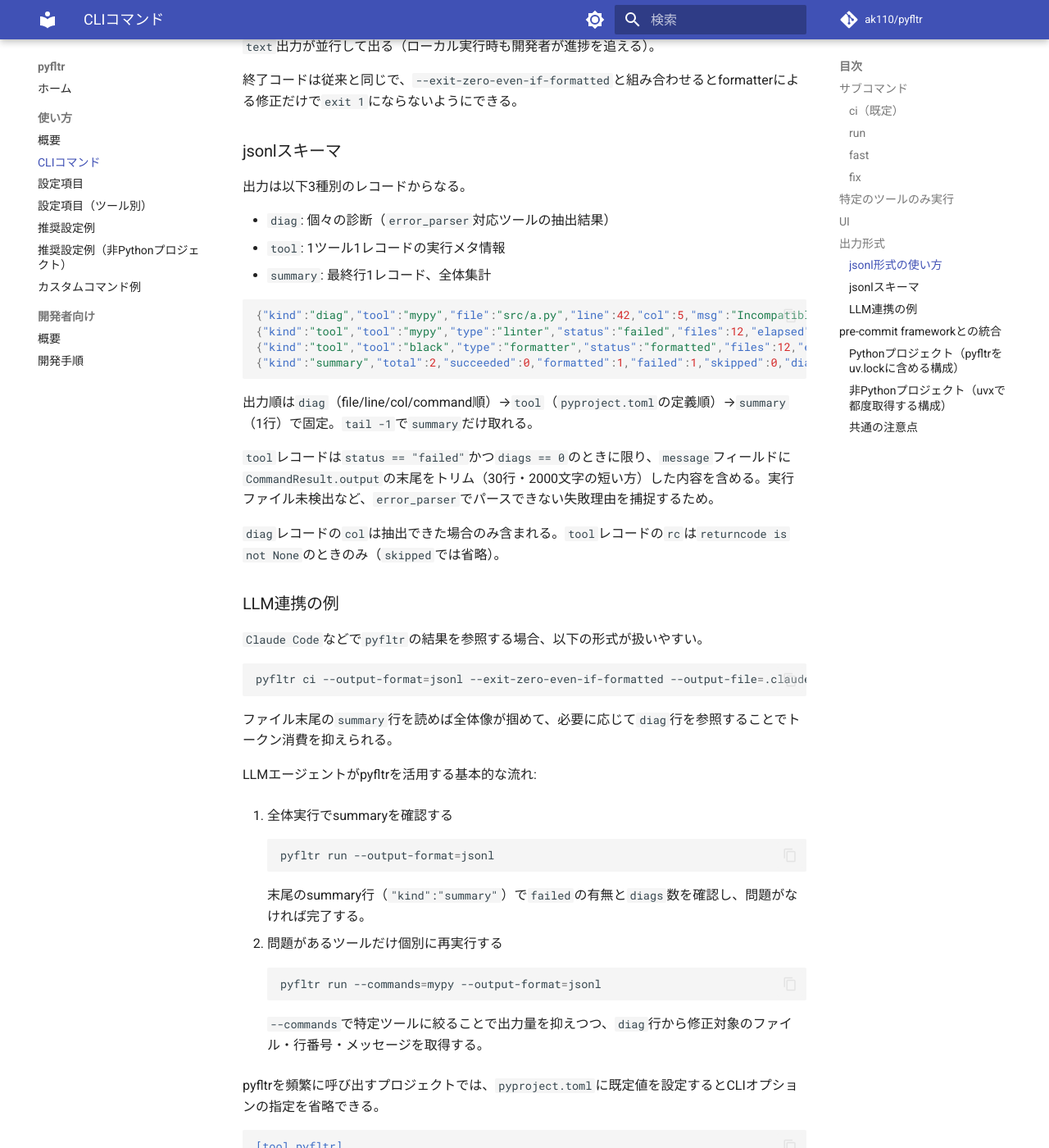
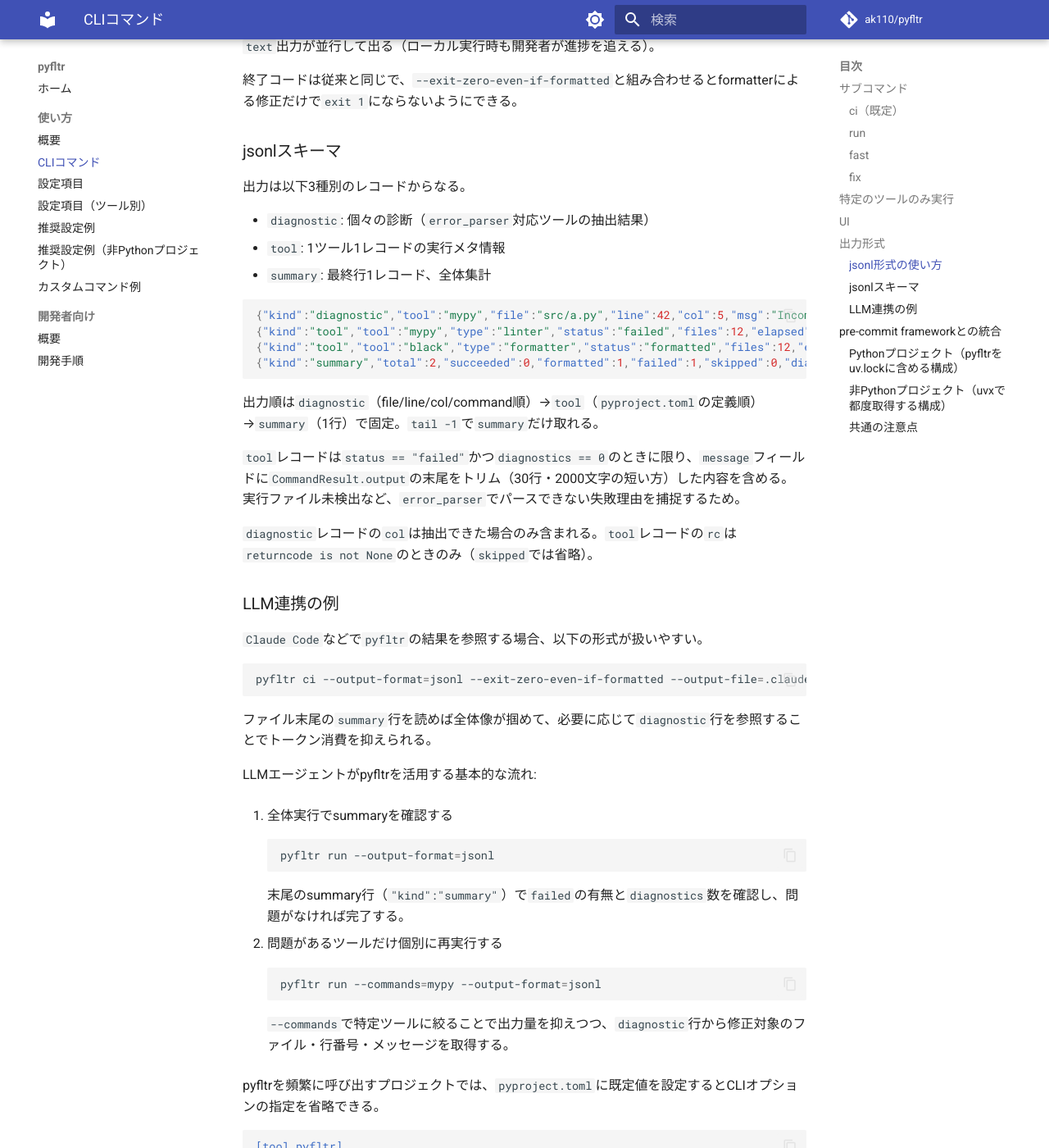
Before and after one commit to ak110/pyfltr, an MkDocs documentation site: the page built from docs/guide/usage.md, in a window 1280 px wide and 1400 px high, scrolled down 4253 px. Shown: the whole window at 82% size. Built offline with MkDocs 1.6.1 and Material for MkDocs 9.7.7, drawn with Linux system fonts in a browser that asks for light colours; comment, search, counter and statistics services are not loaded.

Commit message:
feat!: jsonlスキーマのdiag/diagsをdiagnostic/diagnosticsにリネーム
他フィールドがフルスペル（status/elapsed等）であることとの整合を
優先し、kind値およびカウントフィールド名を揃える。

破壊的変更: jsonl出力を消費するLLMエージェント・ツールは
kind="diagnostic"、diagnosticsキーへの対応が必要。

Co-Authored-By: Claude Opus 4.6 (1M context) <noreply@anthropic.com>

````diff
--- a/docs/guide/usage.md
+++ b/docs/guide/usage.md
@@ -156,22 +156,22 @@ pyfltr ci --output-format=jsonl --exit-zero-even-if-formatted | tee out.jsonl
 
 出力は以下3種別のレコードからなる。
 
-- `diag`: 個々の診断（`error_parser`対応ツールの抽出結果）
+- `diagnostic`: 個々の診断（`error_parser`対応ツールの抽出結果）
 - `tool`: 1ツール1レコードの実行メタ情報
 - `summary`: 最終行1レコード、全体集計
 
 ```json
-{"kind":"diag","tool":"mypy","file":"src/a.py","line":42,"col":5,"msg":"Incompatible return value type"}
-{"kind":"tool","tool":"mypy","type":"linter","status":"failed","files":12,"elapsed":0.8,"diags":1,"rc":1}
-{"kind":"tool","tool":"black","type":"formatter","status":"formatted","files":12,"elapsed":0.3,"diags":0,"rc":1}
-{"kind":"summary","total":2,"succeeded":0,"formatted":1,"failed":1,"skipped":0,"diags":1,"exit":1}
+{"kind":"diagnostic","tool":"mypy","file":"src/a.py","line":42,"col":5,"msg":"Incompatible return value type"}
+{"kind":"tool","tool":"mypy","type":"linter","status":"failed","files":12,"elapsed":0.8,"diagnostics":1,"rc":1}
+{"kind":"tool","tool":"black","type":"formatter","status":"formatted","files":12,"elapsed":0.3,"diagnostics":0,"rc":1}
+{"kind":"summary","total":2,"succeeded":0,"formatted":1,"failed":1,"skipped":0,"diagnostics":1,"exit":1}
 ```
 
-出力順は`diag`（file/line/col/command順）→`tool`（`pyproject.toml`の定義順）→`summary`（1行）で固定。`tail -1`で`summary`だけ取れる。
+出力順は`diagnostic`（file/line/col/command順）→`tool`（`pyproject.toml`の定義順）→`summary`（1行）で固定。`tail -1`で`summary`だけ取れる。
 
-`tool`レコードは`status == "failed"`かつ`diags == 0`のときに限り、`message`フィールドに`CommandResult.output`の末尾をトリム（30行・2000文字の短い方）した内容を含める。実行ファイル未検出など、`error_parser`でパースできない失敗理由を捕捉するため。
+`tool`レコードは`status == "failed"`かつ`diagnostics == 0`のときに限り、`message`フィールドに`CommandResult.output`の末尾をトリム（30行・2000文字の短い方）した内容を含める。実行ファイル未検出など、`error_parser`でパースできない失敗理由を捕捉するため。
 
-`diag`レコードの`col`は抽出できた場合のみ含まれる。`tool`レコードの`rc`は`returncode is not None`のときのみ（`skipped`では省略）。
+`diagnostic`レコードの`col`は抽出できた場合のみ含まれる。`tool`レコードの`rc`は`returncode is not None`のときのみ（`skipped`では省略）。
 
 ### LLM連携の例
 
@@ -181,7 +181,7 @@ pyfltr ci --output-format=jsonl --exit-zero-even-if-formatted | tee out.jsonl
 pyfltr ci --output-format=jsonl --exit-zero-even-if-formatted --output-file=.claude/lint.jsonl
 ```
 
-ファイル末尾の`summary`行を読めば全体像が掴めて、必要に応じて`diag`行を参照することでトークン消費を抑えられる。
+ファイル末尾の`summary`行を読めば全体像が掴めて、必要に応じて`diagnostic`行を参照することでトークン消費を抑えられる。
 
 LLMエージェントがpyfltrを活用する基本的な流れ:
 
@@ -191,7 +191,7 @@ LLMエージェントがpyfltrを活用する基本的な流れ:
     pyfltr run --output-format=jsonl
     ```
 
-    末尾のsummary行（`"kind":"summary"`）で`failed`の有無と`diags`数を確認し、問題がなければ完了する。
+    末尾のsummary行（`"kind":"summary"`）で`failed`の有無と`diagnostics`数を確認し、問題がなければ完了する。
 
 2. 問題があるツールだけ個別に再実行する
 
@@ -199,7 +199,7 @@ LLMエージェントがpyfltrを活用する基本的な流れ:
     pyfltr run --commands=mypy --output-format=jsonl
     ```
 
-    `--commands`で特定ツールに絞ることで出力量を抑えつつ、`diag`行から修正対象のファイル・行番号・メッセージを取得する。
+    `--commands`で特定ツールに絞ることで出力量を抑えつつ、`diagnostic`行から修正対象のファイル・行番号・メッセージを取得する。
 
 pyfltrを頻繁に呼び出すプロジェクトでは、`pyproject.toml`に既定値を設定するとCLIオプションの指定を省略できる。
 
````
Also changed, not shown: 3 other files.
